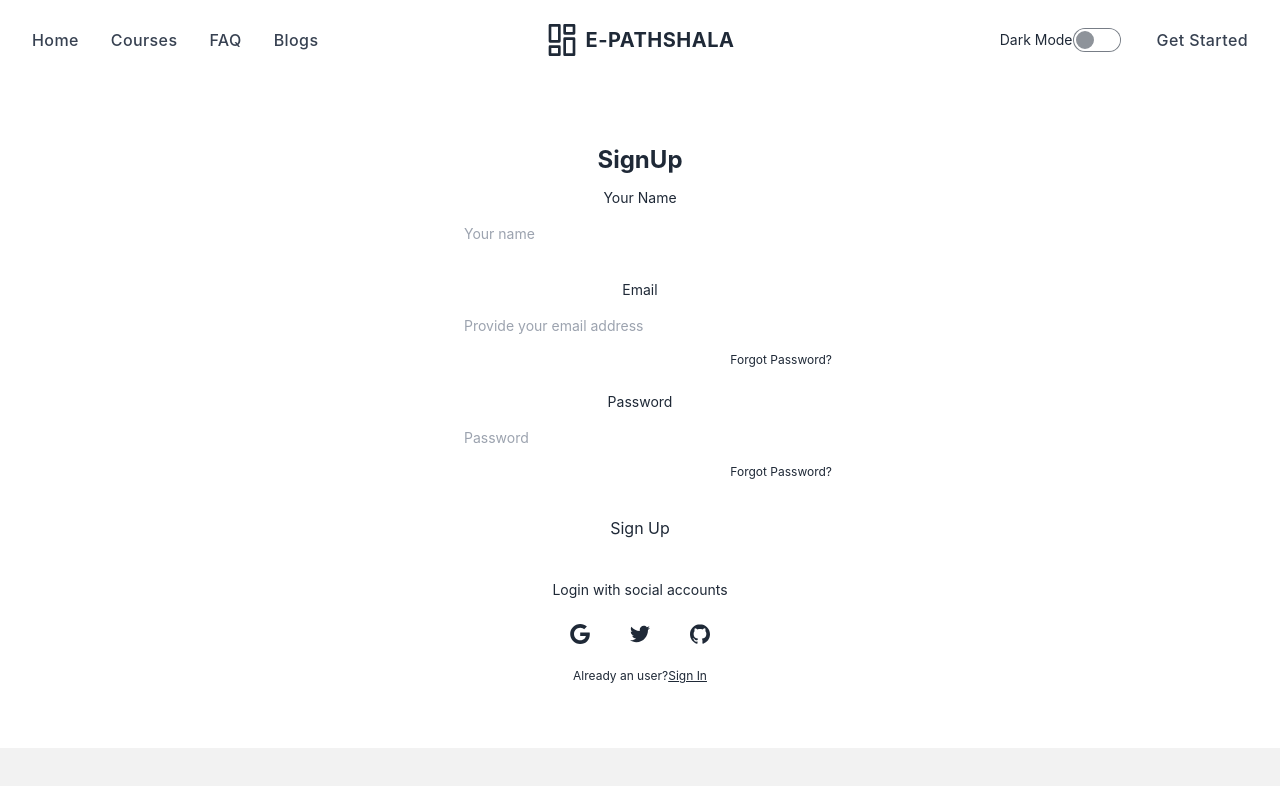
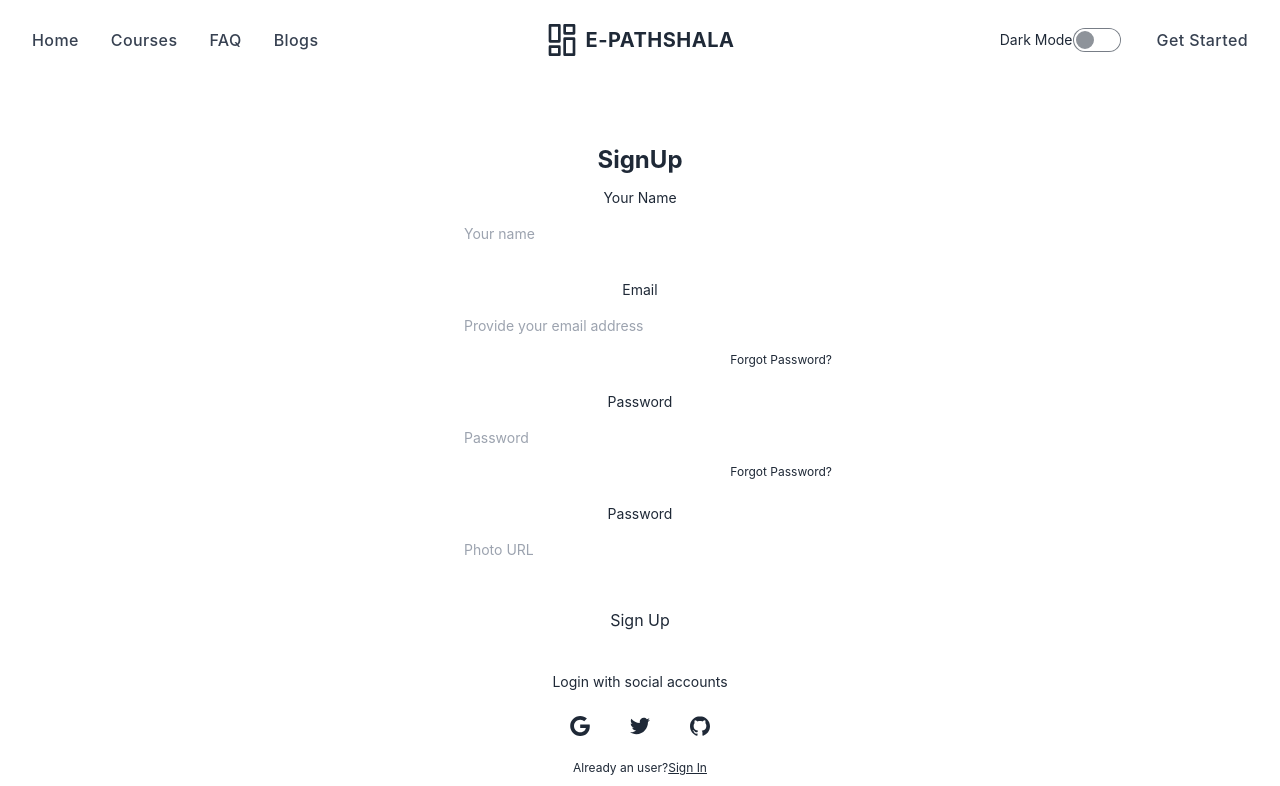
Before and after one commit to Sarwarhridoy4/b610-learning-platform-client-side-Sarwarhridoy4, a React (Create React App) app: page /get-started in a window 1280 px wide. Shown: the top 786 px of the page. Built offline with nearby package versions, Linux system fonts and the light colour scheme; no server answers.

Commit message:
photoUrl field added

```diff
--- a/src/SignUp/SignUp.jsx
+++ b/src/SignUp/SignUp.jsx
@@ -88,10 +88,29 @@ const SignUp = () => {
               </a>
             </div>
           </div>
+
+
+          <div className='space-y-1 text-sm'>
+            <label for='password' className='block dark:text-gray-400'>
+              Password
+            </label>
+            <input
+              type='text'
+              name='photoURL'
+              id='photoURl'
+              placeholder='Photo URL'
+              required
+              className='w-full px-4 py-3 rounded-md dark:border-gray-700 dark:bg-gray-900 dark:text-gray-100 focus:dark:border-violet-400'
+            />
+
+          </div>
+
           <button className='block w-full p-3 text-center rounded-sm dark:text-gray-900 dark:bg-violet-400'>
             Sign Up
           </button>
         </form>
+
+
         <div className='flex items-center pt-4 space-x-1'>
           <div className='flex-1 h-px sm:w-16 dark:bg-gray-700'></div>
           <p className='px-3 text-sm dark:text-gray-400'>
```
